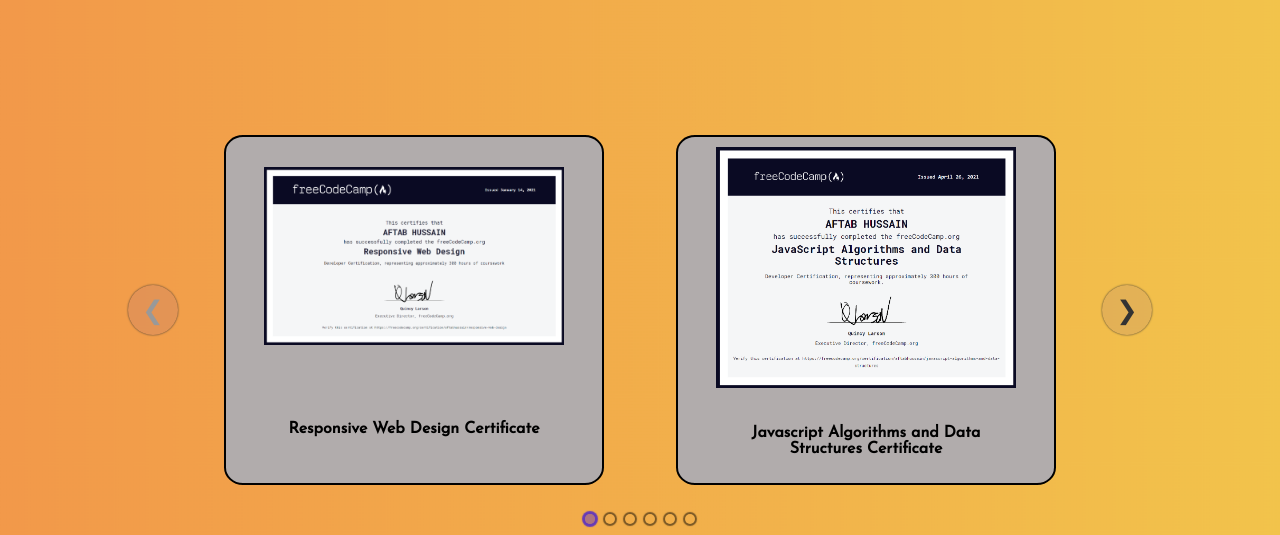
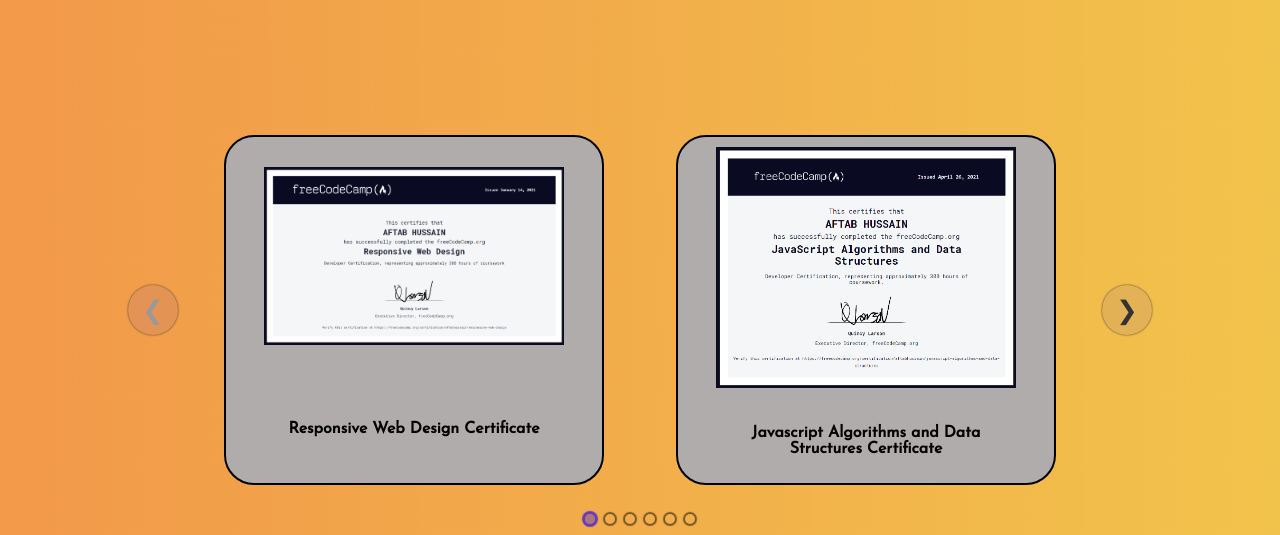
Before and after one commit to Aftab69/portfolio, a React (Create React App) app: page / in a window 1280 px wide. Shown: the part 2920-3455 px from the top of the page. Built offline with nearby package versions, Linux system fonts and the light colour scheme.

Commit message:
border radius fixed of certain card elements

```diff
--- a/src/Certificatecard.css
+++ b/src/Certificatecard.css
@@ -6,7 +6,7 @@
     height: 350px;
     margin: 2%;
     background: rgb(177, 172, 172);
-    border-radius: 5%;
+    border-radius: 30px;
     border: 2px solid black;
     color: black;
     font-weight: 600;
--- a/src/Contact.css
+++ b/src/Contact.css
@@ -83,7 +83,7 @@
     justify-content: space-evenly;
     align-items: center;
     background-color: rgba(239, 241, 79, 0.884);
-    border-radius: 5%;
+    border-radius: 30px;
 }
 .formContainer>input{
     width: 80%;
```
